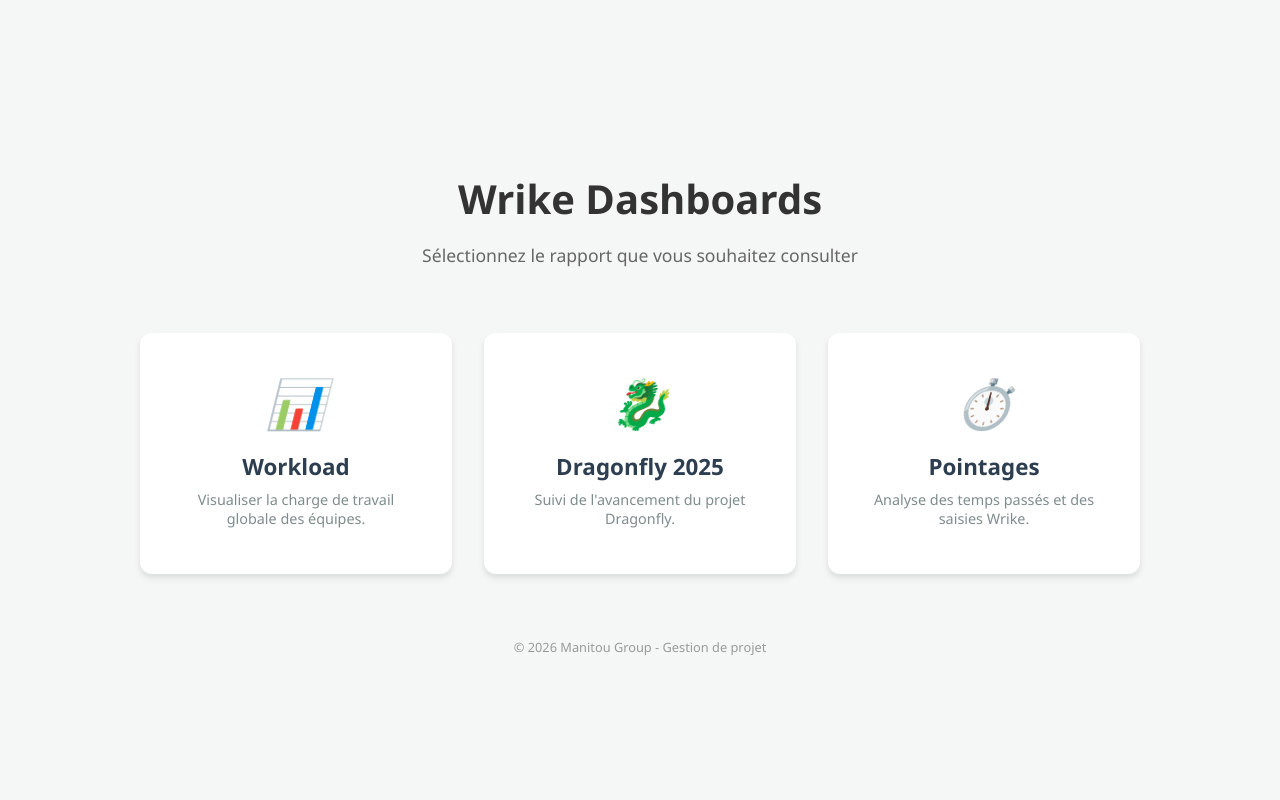
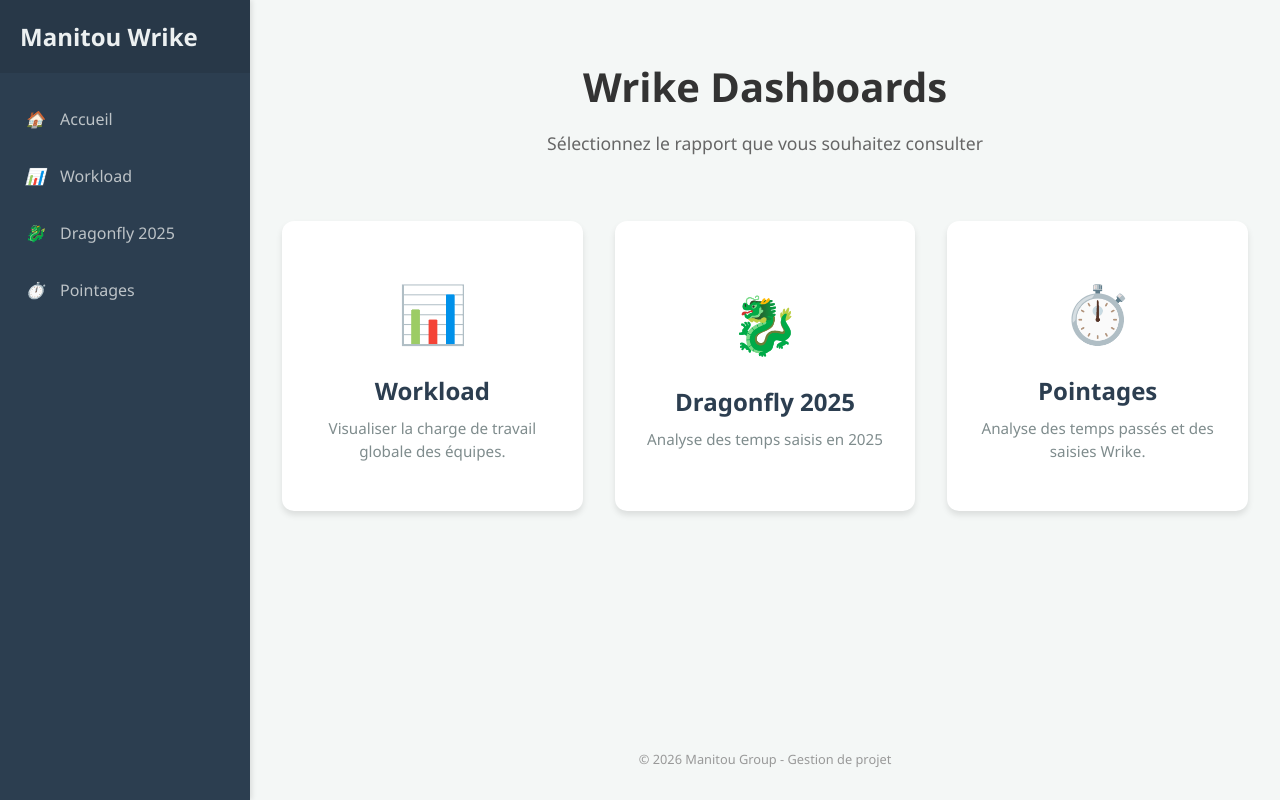
Before and after one commit to Meresis/Wrike-dashboad---Manitou-Group, a plain HTML site: page index.html in a window 1280 px wide. Drawn offline with Linux system fonts and the light colour scheme.

Commit message:
Update index.html

```diff
--- a/index.html
+++ b/index.html
@@ -8,6 +8,8 @@
         :root {
             --primary-color: #e2001a; /* Rouge Manitou */
             --bg-color: #f4f7f6;
+            --sidebar-bg: #2c3e50; /* Bleu foncé de la sidebar */
+            --sidebar-hover: #34495e;
             --text-color: #333;
             --card-bg: #ffffff;
             --shadow: 0 4px 6px rgba(0,0,0,0.1);
@@ -19,11 +21,71 @@
             background-color: var(--bg-color);
             color: var(--text-color);
             margin: 0;
+            /* Changement ici pour la disposition horizontale (Sidebar + Contenu) */
+            display: flex;
+            flex-direction: row;
+            min-height: 100vh;
+        }
+
+        /* --- Styles de la Sidebar --- */
+        .sidebar {
+            width: 250px;
+            background-color: var(--sidebar-bg);
+            color: #ecf0f1;
+            display: flex;
+            flex-direction: column;
+            flex-shrink: 0; /* Empêche la sidebar de rétrécir */
+            box-shadow: 2px 0 5px rgba(0,0,0,0.1);
+        }
+
+        .sidebar-brand {
+            padding: 20px;
+            font-size: 1.5rem;
+            font-weight: bold;
+            background-color: rgba(0,0,0,0.1);
+            margin-bottom: 20px;
+        }
+
+        .nav-links {
+            list-style: none;
+            padding: 0;
+            margin: 0;
+            display: flex;
+            flex-direction: column;
+            gap: 5px;
+        }
+
+        .nav-links a {
+            display: flex;
+            align-items: center;
+            padding: 15px 25px;
+            color: #bdc3c7;
+            text-decoration: none;
+            transition: var(--transition);
+            font-size: 1rem;
+        }
+
+        .nav-links a:hover, .nav-links a.active {
+            background-color: var(--sidebar-hover);
+            color: #fff;
+            border-left: 4px solid var(--primary-color);
+        }
+
+        .nav-links a i {
+            margin-right: 15px;
+            width: 20px;
+            text-align: center;
+        }
+
+        /* --- Styles du contenu principal --- */
+        .main-content {
+            flex-grow: 1; /* Prend tout l'espace restant */
             display: flex;
             flex-direction: column;
             align-items: center;
             justify-content: center;
-            min-height: 100vh;
+            padding: 2rem;
+            overflow-y: auto; /* Permet le scroll si l'écran est petit */
         }
 
         header {
@@ -35,6 +97,7 @@
             font-size: 2.5rem;
             margin-bottom: 0.5rem;
             color: var(--text-color);
+            font-weight: 700;
         }
 
         header p {
@@ -46,51 +109,55 @@
             display: grid;
             grid-template-columns: repeat(auto-fit, minmax(280px, 1fr));
             gap: 2rem;
-            width: 90%;
+            width: 100%;
             max-width: 1000px;
         }
 
         .card {
             background: var(--card-bg);
-            padding: 2rem;
+            padding: 3rem 2rem; /* Un peu plus de padding vertical */
             border-radius: 12px;
             box-shadow: var(--shadow);
             text-align: center;
             text-decoration: none;
             color: inherit;
             transition: var(--transition);
-            border-top: 5px solid transparent;
+            border-top: 5px solid transparent; /* Prêt pour le hover */
             display: flex;
             flex-direction: column;
             justify-content: center;
+            align-items: center;
         }
 
         .card:hover {
             transform: translateY(-10px);
-            box-shadow: 0 10px 20px rgba(0,0,0,0.15);
+            box-shadow: 0 15px 30px rgba(0,0,0,0.1);
             border-top: 5px solid var(--primary-color);
         }
 
-        .card i {
-            font-size: 3rem;
-            margin-bottom: 1rem;
+        .card-icon {
+            font-size: 3.5rem;
+            margin-bottom: 1.5rem;
+            /* Simulation de l'image centrée */
             display: block;
         }
 
         .card h2 {
-            margin: 0;
-            font-size: 1.4rem;
+            margin: 0 0 10px 0;
+            font-size: 1.5rem;
             color: #2c3e50;
         }
 
         .card p {
-            font-size: 0.9rem;
+            font-size: 0.95rem;
             color: #7f8c8d;
-            margin-top: 0.5rem;
+            margin: 0;
+            line-height: 1.5;
         }
 
         footer {
-            margin-top: 4rem;
+            margin-top: auto; /* Pousse le footer en bas si on utilisait flex space-between */
+            padding-top: 4rem;
             font-size: 0.8rem;
             color: #999;
         }
@@ -98,6 +165,19 @@
 </head>
 <body>
 
+    <nav class="sidebar">
+        <div class="sidebar-brand">
+            Manitou Wrike
+        </div>
+        <div class="nav-links">
+            <a href="#"><i>🏠</i> Accueil</a>
+            <a href="workload-wrike.html"><i>📊</i> Workload</a>
+            <a href="dragonfly-2025.html"><i>🐉</i> Dragonfly 2025</a>
+            <a href="pointages-wrike.html"><i>⏱️</i> Pointages</a>
+        </div>
+    </nav>
+
+    <main class="main-content">
         <header>
             <h1>Wrike Dashboards</h1>
             <p>Sélectionnez le rapport que vous souhaitez consulter</p>
@@ -105,19 +185,19 @@
 
         <div class="container">
             <a href="workload-wrike.html" class="card">
-            <i>📊</i>
+                <span class="card-icon">📊</span>
                 <h2>Workload</h2>
                 <p>Visualiser la charge de travail globale des équipes.</p>
             </a>
 
             <a href="dragonfly-2025.html" class="card">
-            <i>🐉</i>
+                <span class="card-icon">🐉</span>
                 <h2>Dragonfly 2025</h2>
-            <p>Suivi de l'avancement du projet Dragonfly.</p>
+                <p>Analyse des temps saisis en 2025</p>
             </a>
 
             <a href="pointages-wrike.html" class="card">
-            <i>⏱️</i>
+                <span class="card-icon">⏱️</span>
                 <h2>Pointages</h2>
                 <p>Analyse des temps passés et des saisies Wrike.</p>
             </a>
@@ -126,6 +206,7 @@
         <footer>
             &copy; 2026 Manitou Group - Gestion de projet
         </footer>
+    </main>
 
 </body>
 </html>
```
Lines whose indentation alone changed are shown as unchanged.
